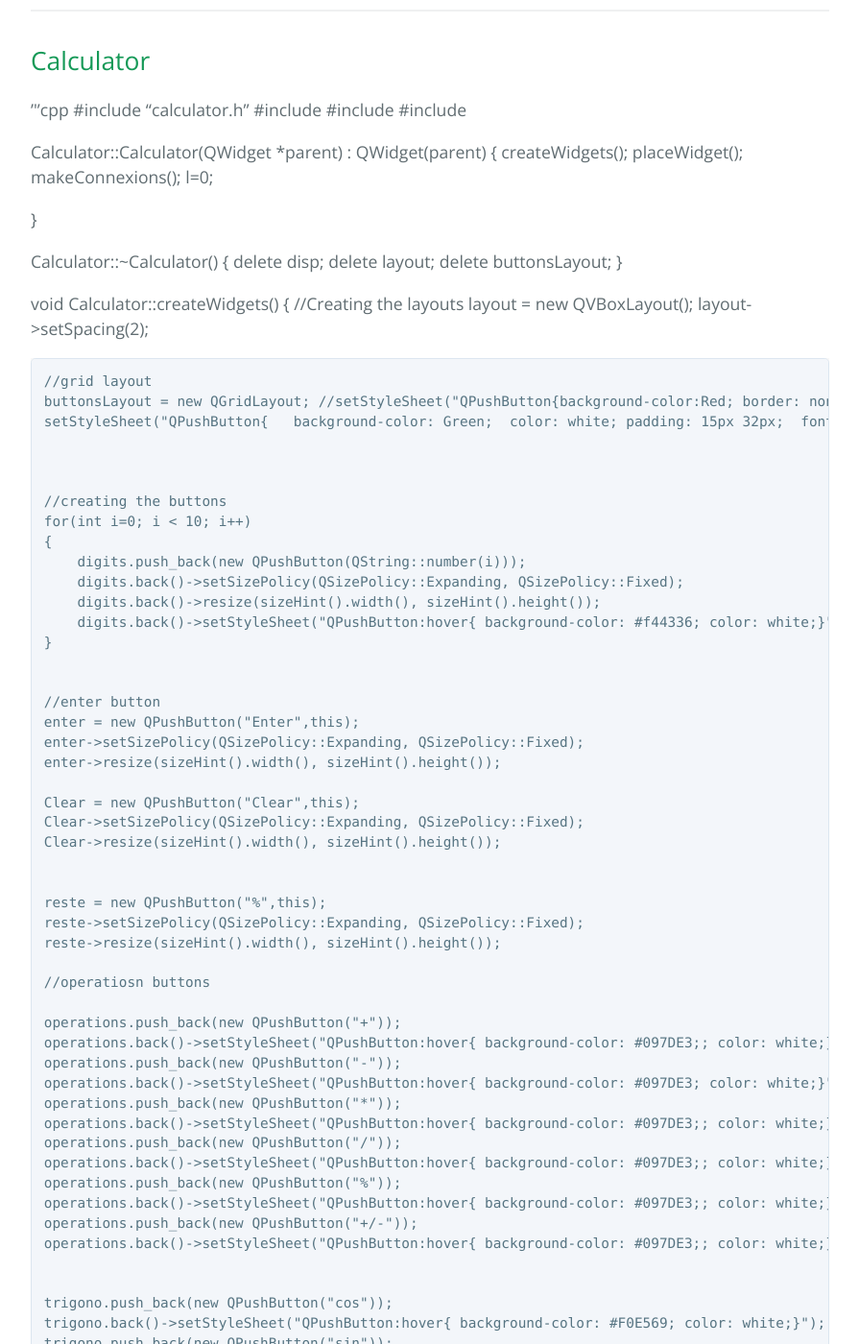
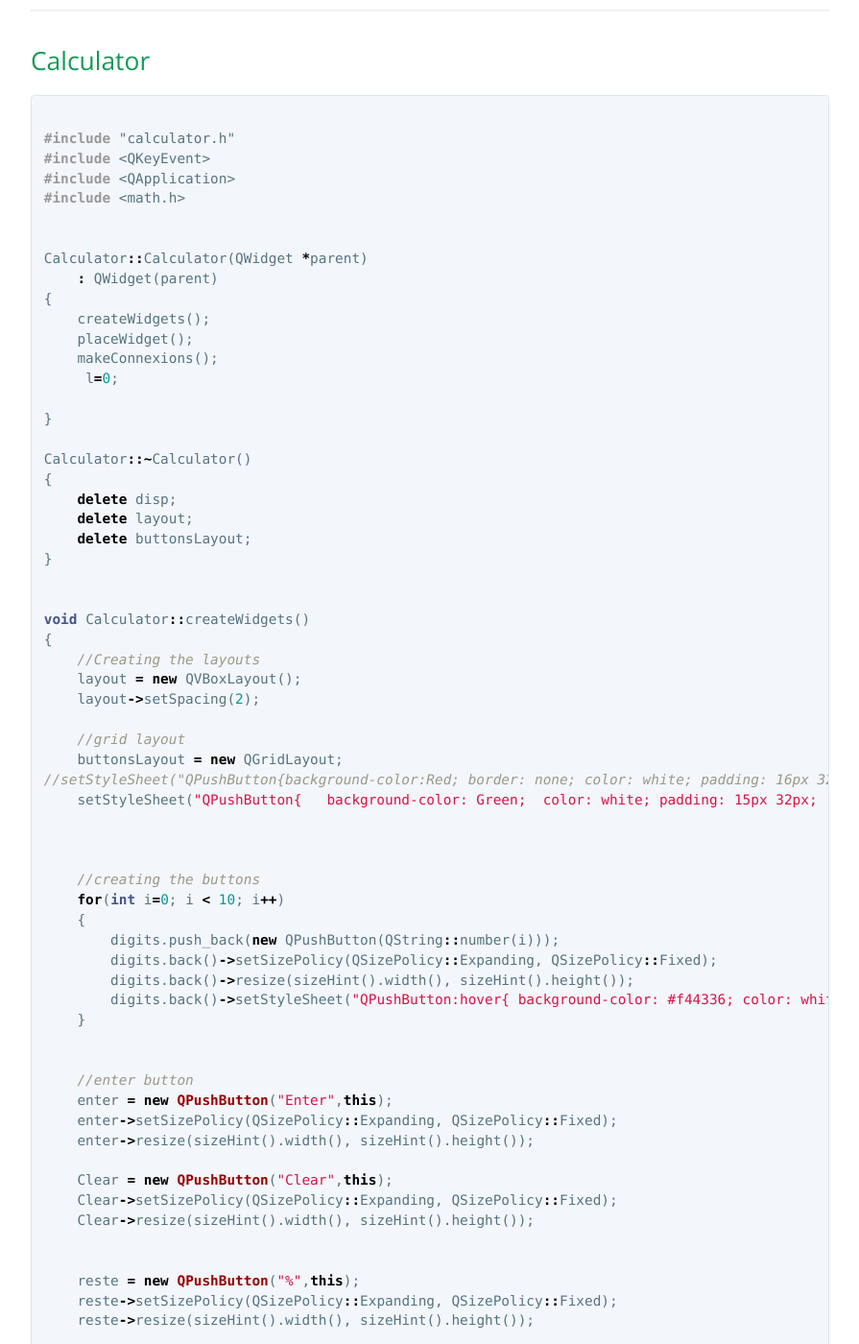
Before and after one commit to ASHellos/C-GUI-Programming-with-QT-PJ2, a Jekyll site: the page built from another-page.md, in a window 1280 px wide and 1400 px high, scrolled down 5605 px. Shown: the whole window at 96% size, without its empty margins (192-1087 px from the left). Built offline with Jekyll 4.4.1, drawn with Linux system fonts in a browser that asks for light colours; our own code applies the rules of GitHub Pages for plain Markdown files; some of the changed text lies outside the part shown.

Commit message:
Update another-page.md

````diff
--- a/another-page.md
+++ b/another-page.md
@@ -229,7 +229,8 @@ private:
 
 ## Calculator
 
-'''cpp
+```cpp
+
 #include "calculator.h"
 #include <QKeyEvent>
 #include <QApplication>
@@ -596,9 +597,13 @@ void Calculator::newoperator(QKeyEvent *e){
     //reseting the display
     disp->display(0);
                                           }
-'''
-   header
-'''cpp
+```
+
+header
+
+
+```cpp
+
    class Calculator : public QWidget
 {
     Q_OBJECT
@@ -658,9 +663,11 @@ QString *trig=nullptr;
 
 
 };
-   '''
 
-   '''cpp
+```
+
+```cpp
+
    //main
    int main(int argc, char *argv[])
 {
@@ -671,4 +678,5 @@ QString *trig=nullptr;
     w.show();
     return a.exec();
 }
-'''
+
+```
````
